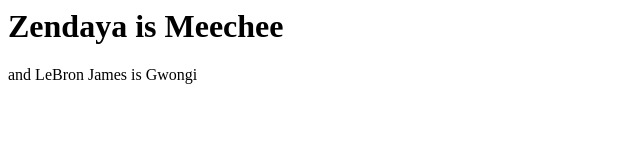
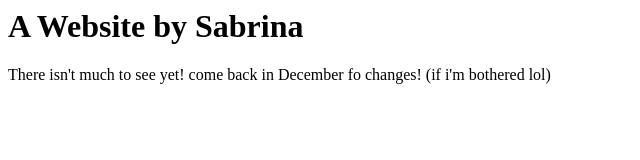
Before and after one commit to SabrinaCroker/SabrinaCroker.github.io, a plain HTML site: page index.html in a window 1280 px wide. Shown: the whole page, without its empty margins (0-640 px from the left). Drawn offline with Linux system fonts and the light colour scheme.

Commit message:
new changes

```diff
--- a/index.html
+++ b/index.html
@@ -5,8 +5,8 @@
   </head>
 
   <body>
-    <h1>Zendaya is Meechee</h1>
-    <p>and LeBron James is Gwongi</p>
+    <h1>A Website by Sabrina</h1>
+    <p>There isn't much to see yet! come back in December fo changes! (if i'm bothered lol)</p>
   </body>
 
 </html>
```
